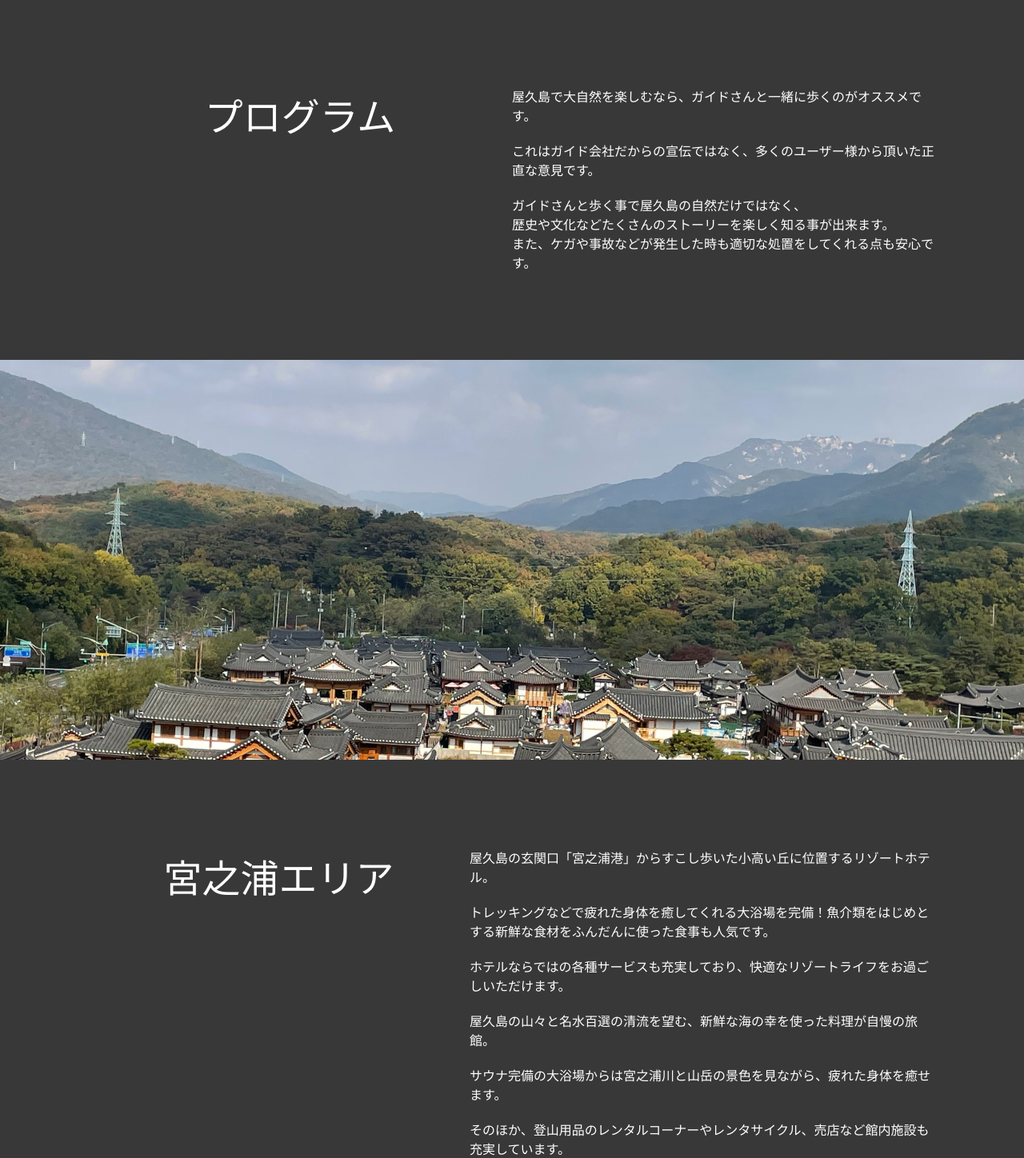
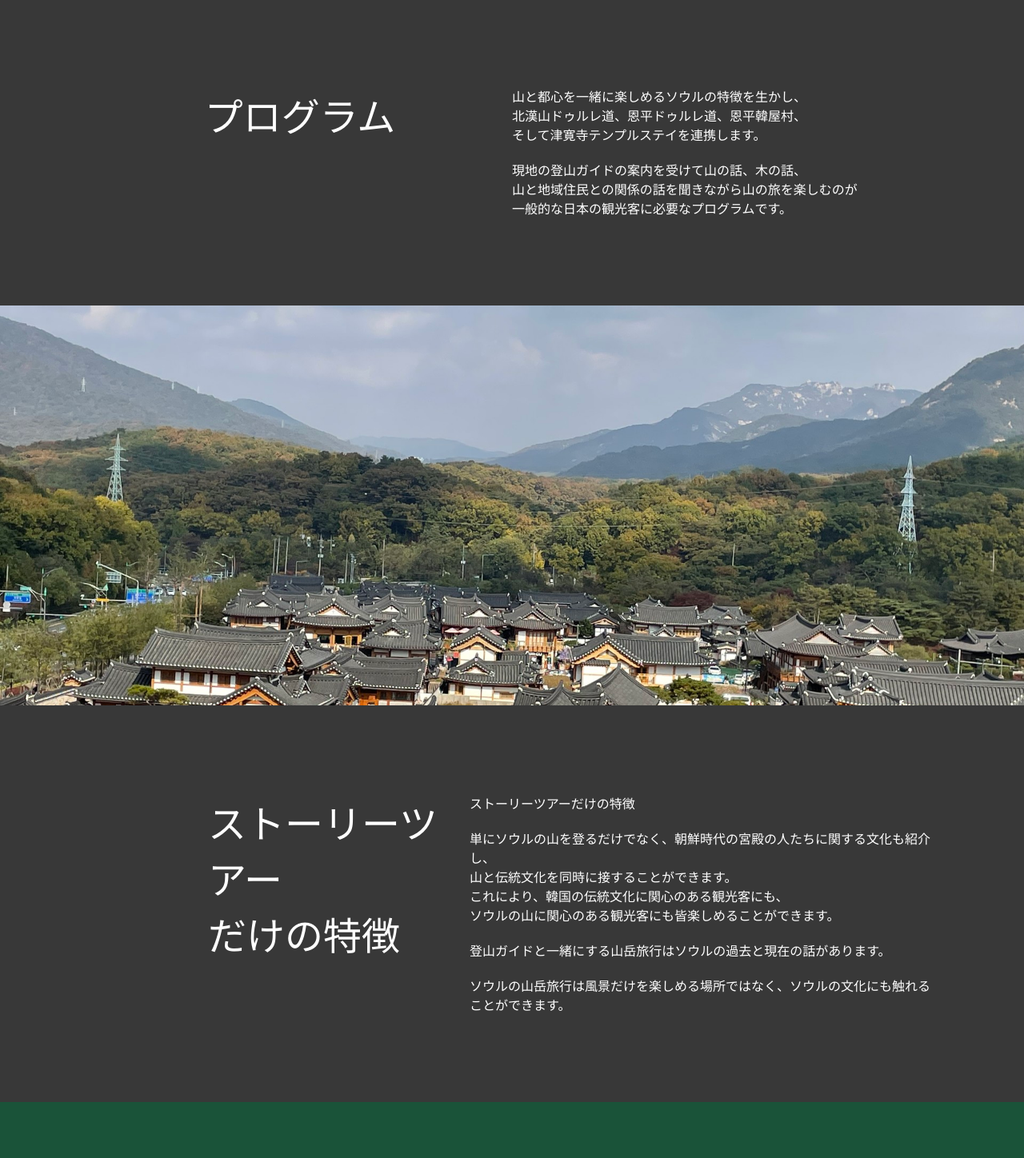
Before and after one commit to BaeHyunJun/storytour, a Next.js app: page / in a window 1280 px wide. Shown: the part 902-2350 px from the top of the page at 80% size. Built offline with nearby package versions, Linux system fonts and the light colour scheme.

Commit message:
내용 수정

```diff
--- a/pages/index.tsx
+++ b/pages/index.tsx
@@ -90,11 +90,9 @@ const Home: NextPage = () => {
           プログラム
         </div>
         <div style={{ float: "right", width: "50%" }}>
-          屋久島で大自然を楽しむなら、ガイドさんと一緒に歩くのがオススメです。<br /><br />
+          山と都心を一緒に楽しめるソウルの特徴を生かし、<br />北漢山ドゥルレ道、恩平ドゥルレ道、恩平韓屋村、<br />そして津寛寺テンプルステイを連携します。<br /><br />
 
-          これはガイド会社だからの宣伝ではなく、多くのユーザー様から頂いた正直な意見です。<br /><br />
-
-          ガイドさんと歩く事で屋久島の自然だけではなく、<br />歴史や文化などたくさんのストーリーを楽しく知る事が出来ます。<br />また、ケガや事故などが発生した時も適切な処置をしてくれる点も安心です。
+          現地の登山ガイドの案内を受けて山の話、木の話、<br />山と地域住民との関係の話を聞きながら山の旅を楽しむのが<br />一般的な日本の観光客に必要なプログラムです。
         </div>
       </div>
 
@@ -110,17 +108,17 @@ const Home: NextPage = () => {
 
       {/* 배너 */}
       <div style={{ backgroundColor: "#383838", color: "white", overflow: "hidden", padding: "110px" }}>
-        <div style={{ float: "left", width: "45%", fontSize: "48px", textAlign: "center" }}>
-          宮之浦エリア
+        <div style={{ float: "left", width: "45%", fontSize: "48px", textAlign: "left", paddingLeft: 150 }}>
+          ストーリーツアー <br />
+          だけの特徴
         </div>
         <div style={{ float: "right", width: "55%" }}>
-          屋久島の玄関口「宮之浦港」からすこし歩いた小高い丘に位置するリゾートホテル。<br /><br />
-          トレッキングなどで疲れた身体を癒してくれる大浴場を完備！魚介類をはじめとする新鮮な食材をふんだんに使った食事も人気です。<br /><br />
-          ホテルならではの各種サービスも充実しており、快適なリゾートライフをお過ごしいただけます。<br /><br />
-
-          屋久島の山々と名水百選の清流を望む、新鮮な海の幸を使った料理が自慢の旅館。<br /><br />
-          サウナ完備の大浴場からは宮之浦川と山岳の景色を見ながら、疲れた身体を癒せます。<br /><br />
-          そのほか、登山用品のレンタルコーナーやレンタサイクル、売店など館内施設も充実しています。
+          ストーリーツアーだけの特徴<br /><br />
+          単にソウルの山を登るだけでなく、朝鮮時代の宮殿の人たちに関する文化も紹介し、<br/>
+          山と伝統文化を同時に接することができます。
+          <br />これにより、韓国の伝統文化に関心のある観光客にも、<br />ソウルの山に関心のある観光客にも皆楽しめることができます。<br /><br />
+          登山ガイドと一緒にする山岳旅行はソウルの過去と現在の話があります。<br /><br />
+          ソウルの山岳旅行は風景だけを楽しめる場所ではなく、ソウルの文化にも触れることができます。
         </div>
       </div>
 
```
